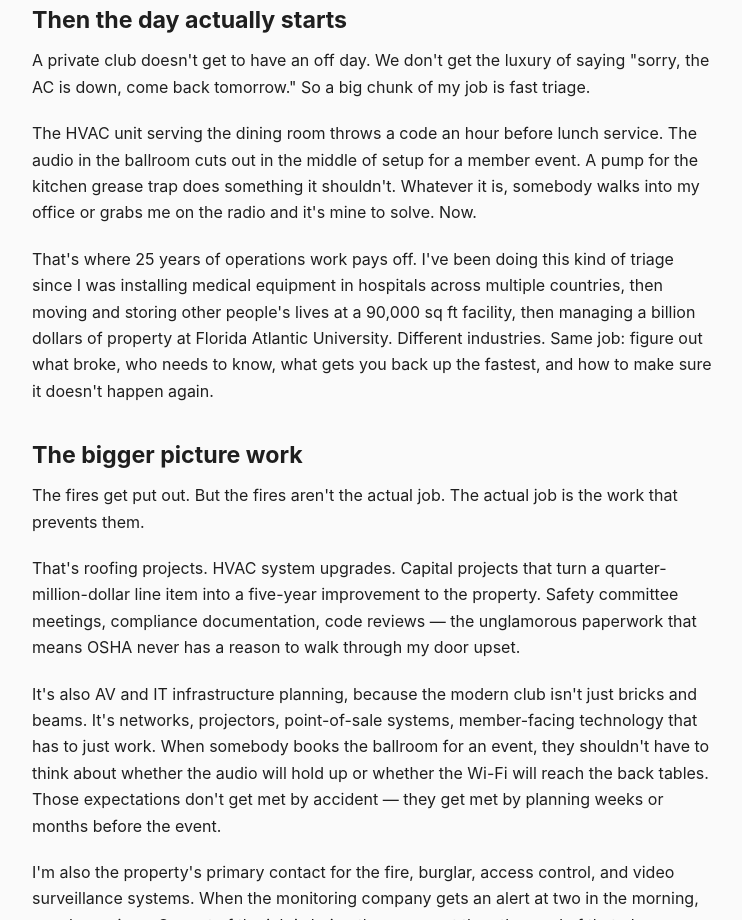
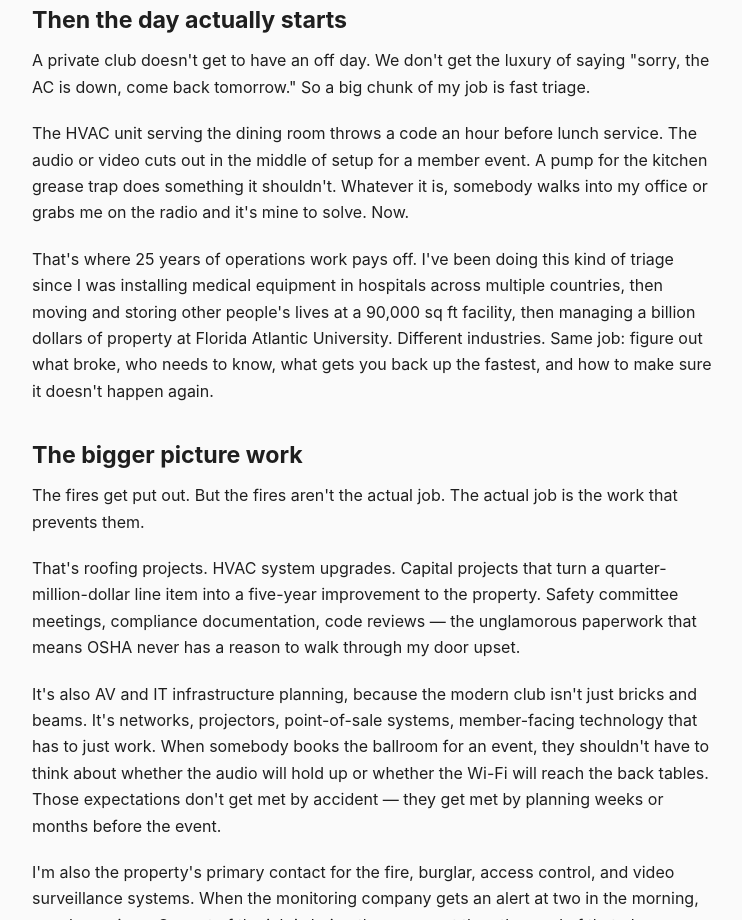
Before and after one commit to BradBernasek/BradBernasek.github.io, a plain HTML site: page posts/day-in-the-life.html in a window 1280 px wide. Shown: the part 900-1820 px from the top of the page, without its empty margins (268-1010 px from the left). Drawn offline with Linux system fonts and the light colour scheme.

Commit message:
Update day-in-the-life.html

```diff
--- a/posts/day-in-the-life.html
+++ b/posts/day-in-the-life.html
@@ -67,7 +67,7 @@
 
 <p>A private club doesn't get to have an off day. We don't get the luxury of saying "sorry, the AC is down, come back tomorrow." So a big chunk of my job is fast triage.</p>
 
-<p>The HVAC unit serving the dining room throws a code an hour before lunch service. The audio in the ballroom cuts out in the middle of setup for a member event. A pump for the kitchen grease trap does something it shouldn't. Whatever it is, somebody walks into my office or grabs me on the radio and it's mine to solve. Now.</p>
+<p>The HVAC unit serving the dining room throws a code an hour before lunch service. The audio or video cuts out in the middle of setup for a member event. A pump for the kitchen grease trap does something it shouldn't. Whatever it is, somebody walks into my office or grabs me on the radio and it's mine to solve. Now.</p>
 
 <p>That's where 25 years of operations work pays off. I've been doing this kind of triage since I was installing medical equipment in hospitals across multiple countries, then moving and storing other people's lives at a 90,000 sq ft facility, then managing a billion dollars of property at Florida Atlantic University. Different industries. Same job: figure out what broke, who needs to know, what gets you back up the fastest, and how to make sure it doesn't happen again.</p>
 
```
